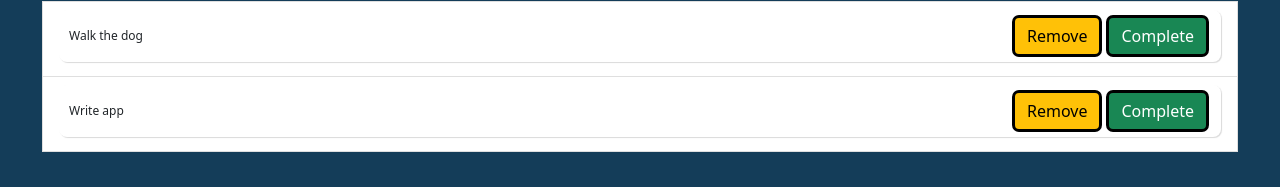
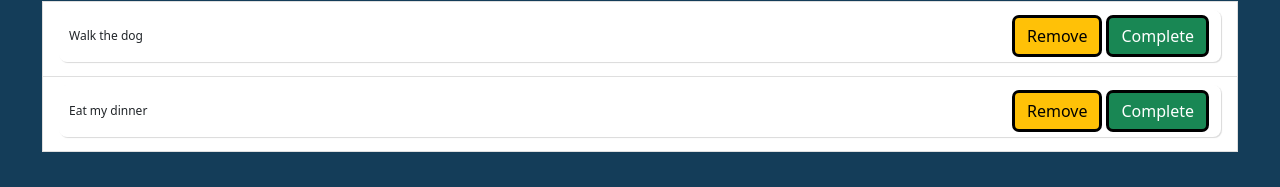
Before and after one commit to matthewgstillman/typescript-todo-list, a React (Create React App) app: page / in a window 1280 px wide. Shown: the part 145-332 px from the top of the page. Built offline with nearby package versions, Linux system fonts and the light colour scheme.

Commit message:
refactored and modularized application

```diff
--- a/src/App.tsx
+++ b/src/App.tsx
@@ -1,6 +1,6 @@
 import React, { useState } from "react";
-import { TodoList } from "./TodoList";
-import { AddTodoForm } from "./AddTodoForm";
+import { TodoList } from "./components/TodoList";
+import { AddTodoForm } from "./components/TodoForm";
 import "bootstrap/dist/css/bootstrap.min.css";
 import Container from "react-bootstrap/Container";
 import ListGroup from "react-bootstrap/ListGroup";
@@ -12,7 +12,7 @@ const initialTodos: Todo[] = [
     complete: false,
   },
   {
-    text: "Write app",
+    text: "Eat my dinner",
     complete: false,
   },
 ];
```
Also changed, not shown: src/components/TodoForm.tsx (renamed from src/AddTodoForm.tsx), src/components/TodoList.tsx (renamed from src/TodoList.tsx), src/components/TodoListItem.tsx (renamed from src/TodoListItem.tsx).
